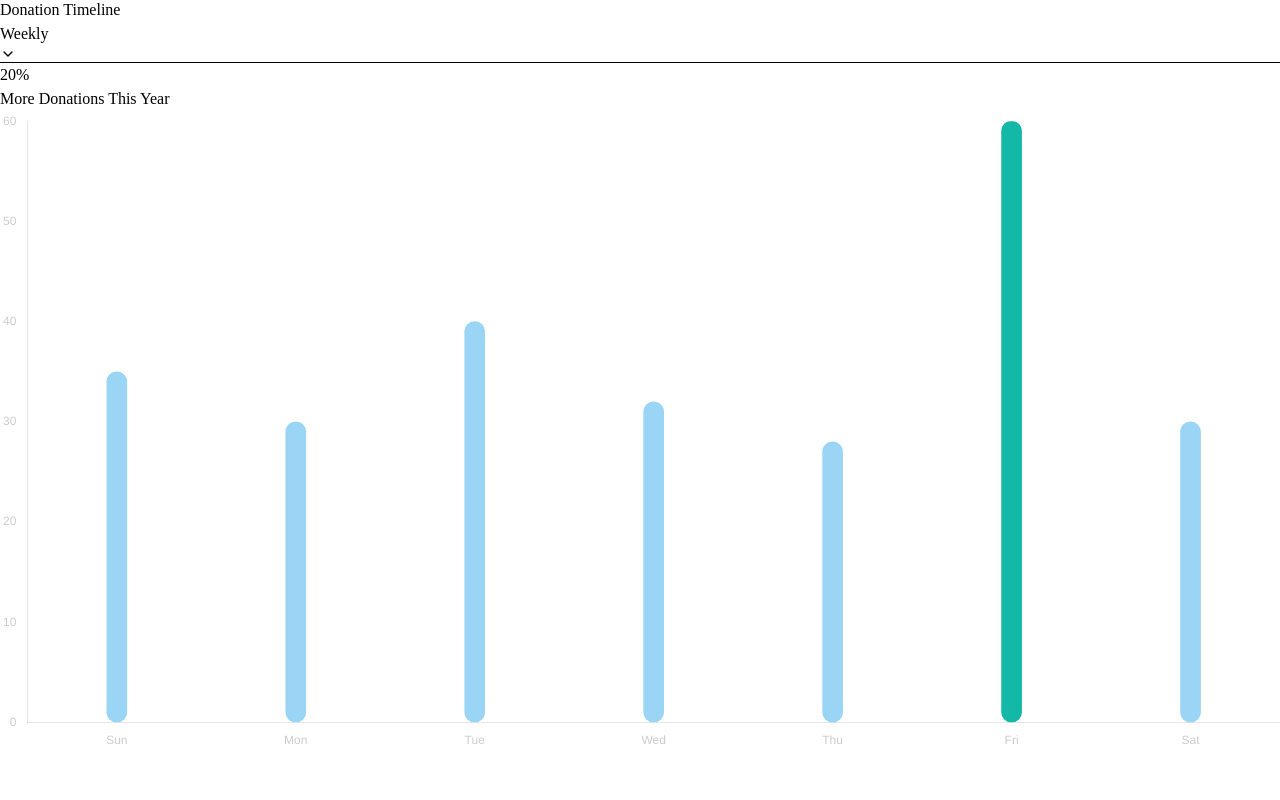
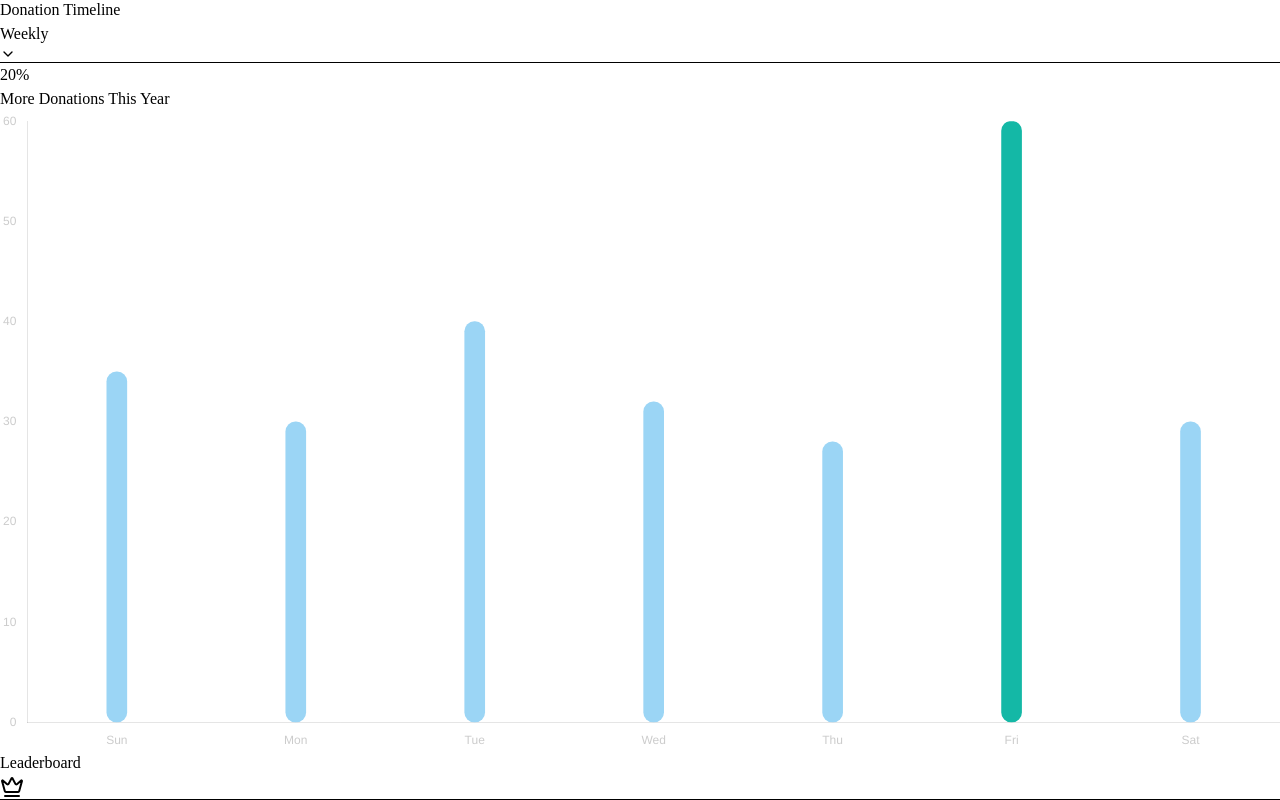
Before and after one commit to knightrishi/LifeLine, a React (Vite) app in the folder frontend/Frontend-Life/: page /user in a window 1280 px wide. Shown: the part 630-1430 px from the top of the page. Before the commit the page ends 1381 px from the top, so only its background shows below. Built offline with nearby package versions, Linux system fonts and the light colour scheme.

Commit message:
minor changes and Glassmorphism added

```diff
--- a/frontend/Frontend-Life/src/components/Layout/MainGrid/LeaderCard.jsx
+++ b/frontend/Frontend-Life/src/components/Layout/MainGrid/LeaderCard.jsx
@@ -1,19 +1,26 @@
 import React from 'react'
-
+import {Crown} from 'lucide-react'
 const LeaderCard = () => {
   return (
-    <div  className="
-        w-[295px]
-        bg-[#213b4e]/80
-        backdrop-blur-2xl
-        h-[500px]
-        border border-white/20
-        mr-10 mt-28 p-6 ml-6
-        rounded-2xl
-        flex flex-col
-        shadow-xl
-      ">
+    <div className="flex items-center justify-center bg-linear-to-br from-cyan-100 via-sky-200 to-cyan-100 p-4 h-[550px] w-[300px] ml-4 mr-10 mt-25 rounded-2xl">
+    <div
+        className="
+          w-[250px]
+          h-[500px]
+          p-8
+          rounded-3xl
+          flex flex-col
+          backdrop-blur-2xl
+          bg-linear-to-br from-sky-100/50 to-sky-50/30
+          border border-white/50
+          shadow-xl shadow-sky-200/30
+        "
+      >
+       <h4 className="font-semibold text-slate-700 text-xl gap-3 flex flex row">Leaderboard <Crown /></h4>
 
+         <hr className="w-full border-t border-black/50 my-4" />
+
+    </div>
     </div>
   )
 }
```
